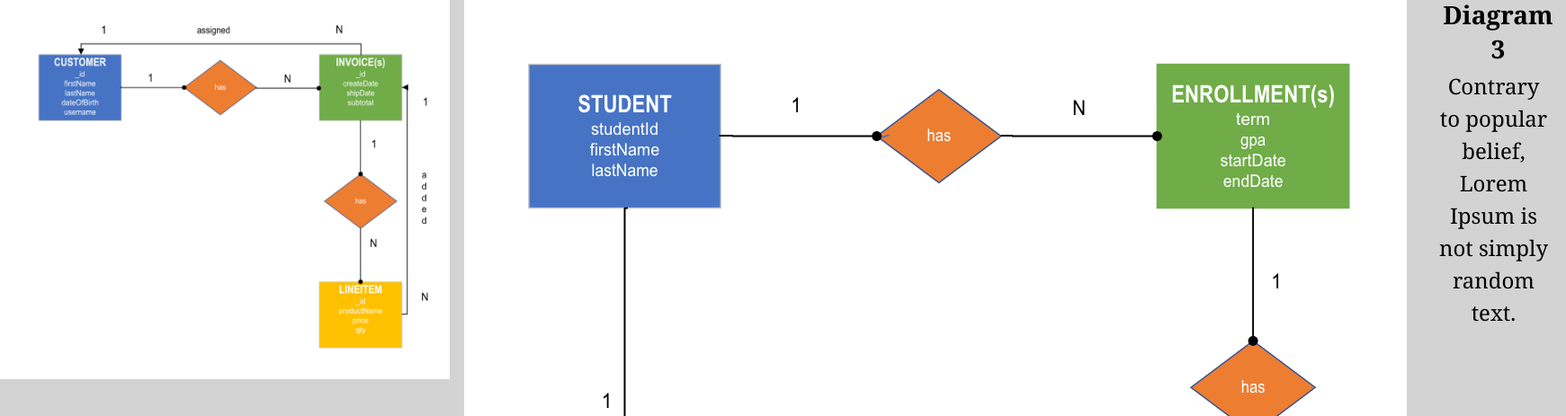
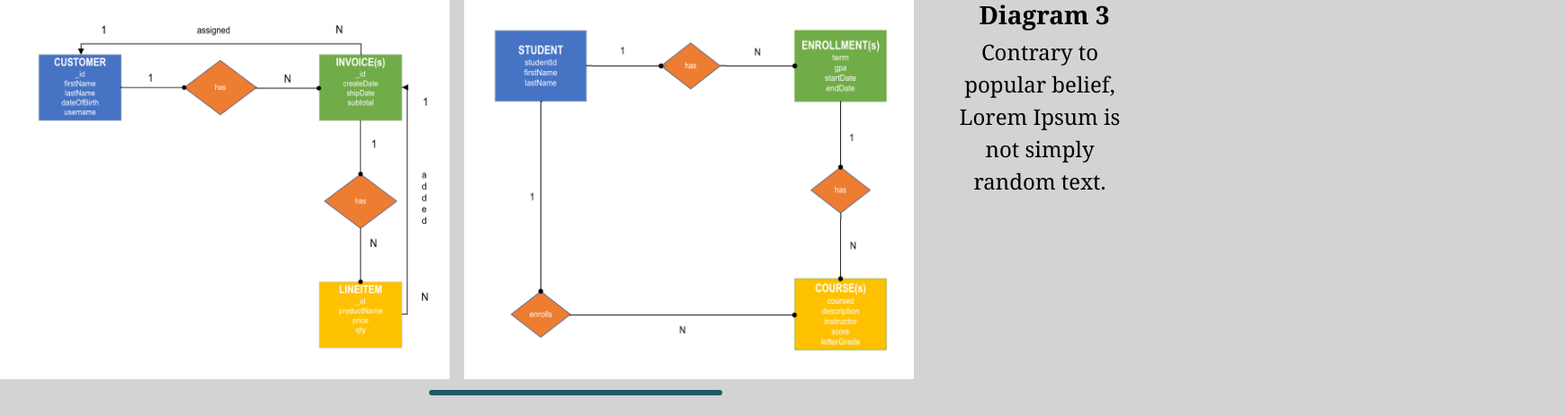
Before and after one commit to jdupuis825/Portfolio, a plain HTML site: page database.html in a window 1280 px wide. Shown: the part 340-803 px from the top of the page at 90% size, 1741 px wide, since content can reach past the window. Drawn offline with Linux system fonts and the light colour scheme.

Commit message:
Add files via upload

```diff
--- a/database.html
+++ b/database.html
@@ -41,7 +41,7 @@
                     <div class="card">
                         <div class="card-title"><h4>NodeTech</h4></div>
                         <div class="card-content" id="nodeTech">
-                            <img src="images/nodeTech.png" alt="Image of Node Tech Database Diagram">
+                            <img src="images/nodeTech.png" alt="Image of Node Tech Database Diagram" width="500" height="425">
                         </div>
                     </div>
 
```
